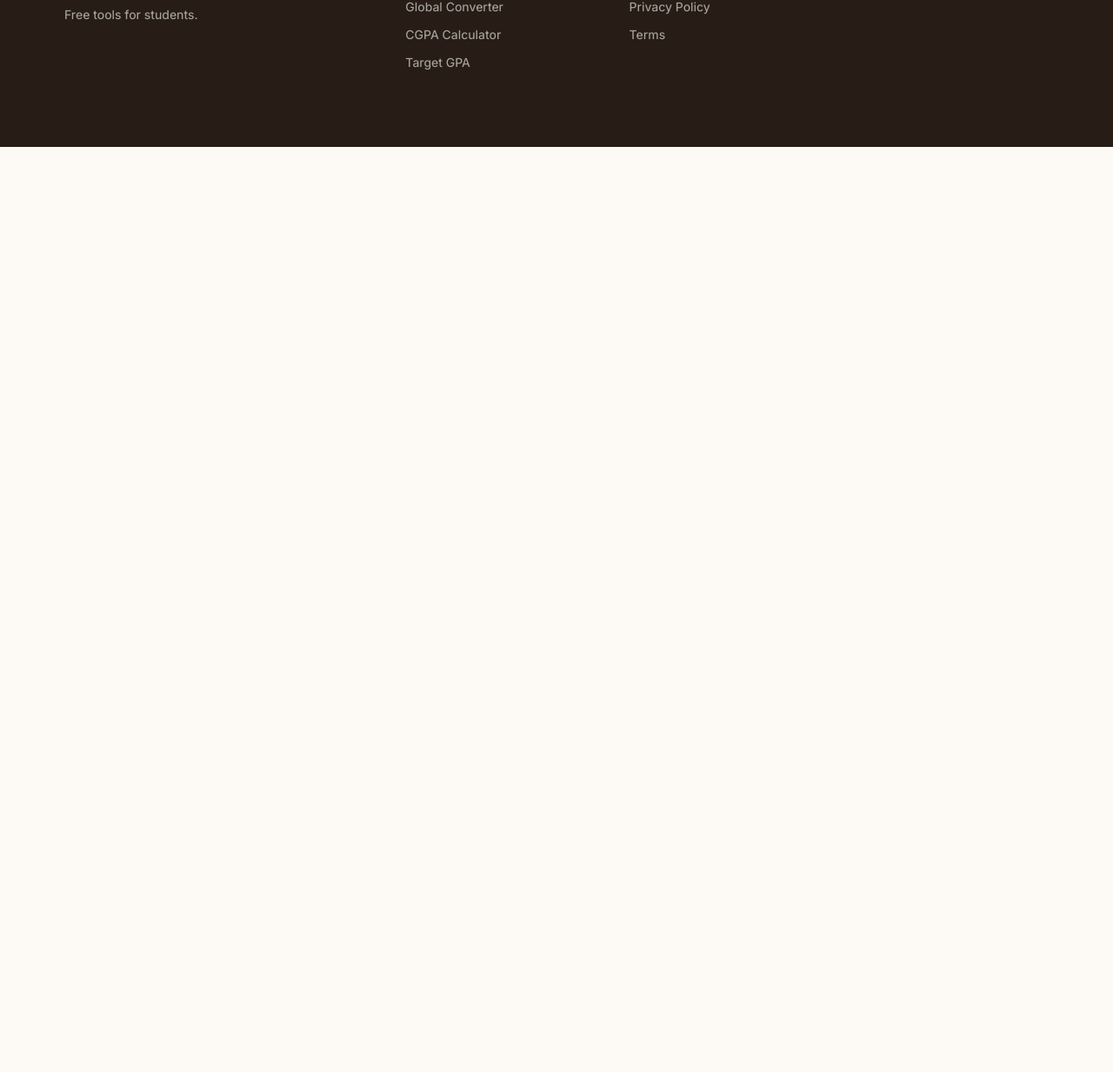
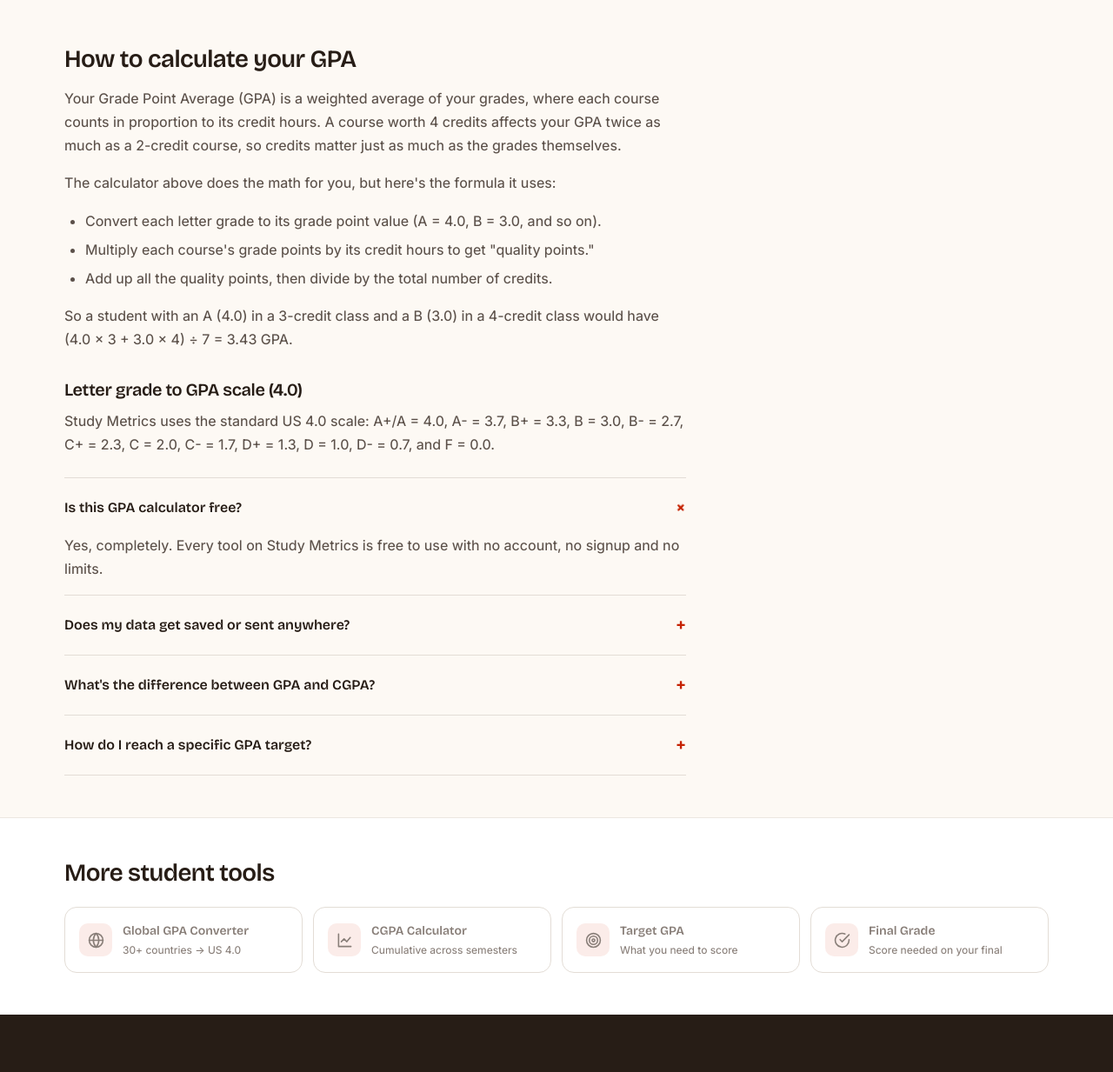
Before and after one commit to qazianwaar1996-prog/study-metrics, a plain HTML site: page gpa.html in a window 1280 px wide. Shown: the part 1165-2398 px from the top of the page at 87% size. Before the commit the page ends 1334 px from the top, so only its background shows below. Drawn offline with nearby package versions, Linux system fonts and the light colour scheme.

Commit message:
Update gpa.html

```diff
--- a/gpa.html
+++ b/gpa.html
@@ -5,11 +5,14 @@
 <meta name="viewport" content="width=device-width, initial-scale=1.0">
 <title>GPA Calculator — Study Metrics</title>
 <meta name="description" content="Free GPA calculator. Add your courses, grades and credit hours to instantly calculate your weighted grade point average on the 4.0 scale. No signup.">
+<link rel="canonical" href="https://studymetrics.app/gpa.html">
 <link rel="icon" type="image/svg+xml" href="images/favicon.svg">
-<link rel="stylesheet" href="css/style.css">
+<link rel="icon" type="image/png" href="images/favicon.png">
+<link rel="apple-touch-icon" href="images/favicon.png">
 <link rel="preconnect" href="https://fonts.googleapis.com">
 <link rel="preconnect" href="https://fonts.gstatic.com" crossorigin>
 <link href="https://fonts.googleapis.com/css2?family=Bricolage+Grotesque:opsz,wght@12..96,500;12..96,600;12..96,700&family=Inter:wght@400;450;500;600&display=swap" rel="stylesheet">
+<link rel="stylesheet" href="css/style.css">
 </head>
 <body>
 <header class="site-head">
@@ -25,9 +28,11 @@
   <div class="wrap">
     <div class="crumb"><a href="index.html">Home</a><svg viewBox="0 0 24 24" fill="none" stroke="currentColor" stroke-width="2" stroke-linecap="round"><path d="m9 18 6-6-6-6"/></svg><span>GPA Calculator</span></div>
     <h1>GPA Calculator</h1>
-    <p>Add your courses, pick each grade and enter the credit hours. Your weighted GPA updates instantly on the 4.0 scale.</p>
+    <p>Add your courses, pick each grade and enter the credit hours. Your weighted GPA updates instantly on the 4.0 scale. Nothing to submit, nothing to save.</p>
   </div>
 </section>
+
+<div class="ad-slot" aria-hidden="true"><div class="ad-inner"><span class="tag">Advertisement</span><span class="hint">Leaderboard ad slot</span></div></div>
 
 <div class="wrap">
   <div class="tool-layout">
@@ -45,8 +50,8 @@
           <div id="rows"></div>
         </div>
         <div class="calc-actions">
-          <button class="btn btn-primary" id="addRow2">Add another course</button>
-          <button class="btn btn-danger" id="clearAll">Clear all</button>
+          <button class="btn btn-primary" id="addRow2"><svg viewBox="0 0 24 24" fill="none" stroke="currentColor" stroke-width="2" stroke-linecap="round"><path d="M12 5v14M5 12h14"/></svg>Add another course</button>
+          <button class="btn btn-danger" id="clearAll"><svg viewBox="0 0 24 24" fill="none" stroke="currentColor" stroke-width="2" stroke-linecap="round"><path d="M3 6h18M8 6V4a2 2 0 0 1 2-2h4a2 2 0 0 1 2 2v2m-9 0v14a2 2 0 0 0 2 2h4a2 2 0 0 0 2-2V6"/></svg>Clear all</button>
         </div>
       </div>
     </div>
@@ -55,30 +60,55 @@
         <div class="label">Your GPA · 4.0 scale</div>
         <div class="gpa-big tnum" id="gpaOut">0.00</div>
         <div class="gpa-sub" id="gpaLetter">Add a course to begin</div>
+        <div class="gpa-meta"><div><div class="n tnum" id="mCourses">0</div><div class="l">Courses</div></div><div><div class="n tnum" id="mCredits">0</div><div class="l">Credits</div></div></div>
       </div>
       <div class="scale-note" id="scaleNote"></div>
+      <div class="scale-note" style="background:var(--accent-dim);border-color:transparent"><b>Studying abroad?</b> Use the <a href="gpa-converter.html" style="color:var(--accent-strong);font-weight:600">Global GPA Converter</a> to translate grades from 30+ countries to the US 4.0 scale.</div>
     </div>
   </div>
 </div>
 
+<div class="ad-slot" aria-hidden="true"><div class="ad-inner"><span class="tag">Advertisement</span><span class="hint">In-content ad slot (responsive)</span></div></div>
+
 <div class="wrap">
   <div class="prose">
     <h2>How to calculate your GPA</h2>
-    <p>Your Grade Point Average (GPA) is a weighted average of your grades. A course worth 4 credits affects your GPA twice as much as a 2-credit course.</p>
+    <p>Your Grade Point Average (GPA) is a weighted average of your grades, where each course counts in proportion to its credit hours. A course worth 4 credits affects your GPA twice as much as a 2-credit course, so credits matter just as much as the grades themselves.</p>
+    <p>The calculator above does the math for you, but here's the formula it uses:</p>
+    <ul><li>Convert each letter grade to its grade point value (A = 4.0, B = 3.0, and so on).</li><li>Multiply each course's grade points by its credit hours to get "quality points."</li><li>Add up all the quality points, then divide by the total number of credits.</li></ul>
+    <p>So a student with an A (4.0) in a 3-credit class and a B (3.0) in a 4-credit class would have (4.0 × 3 + 3.0 × 4) ÷ 7 = 3.43 GPA.</p>
+    <h3>Letter grade to GPA scale (4.0)</h3>
+    <p>Study Metrics uses the standard US 4.0 scale: A+/A = 4.0, A- = 3.7, B+ = 3.3, B = 3.0, B- = 2.7, C+ = 2.3, C = 2.0, C- = 1.7, D+ = 1.3, D = 1.0, D- = 0.7, and F = 0.0.</p>
     <div class="faq">
-      <details open><summary>Is this GPA calculator free?</summary><p>Yes, completely. No account or signup required.</p></details>
-      <details><summary>What is the difference between GPA and CGPA?</summary><p>GPA is for one term/semester. CGPA is cumulative for your whole degree.</p></details>
+      <details open><summary>Is this GPA calculator free?</summary><p>Yes, completely. Every tool on Study Metrics is free to use with no account, no signup and no limits.</p></details>
+      <details><summary>Does my data get saved or sent anywhere?</summary><p>No. All calculations happen right in your browser. Your courses and grades never leave your device.</p></details>
+      <details><summary>What's the difference between GPA and CGPA?</summary><p>GPA usually refers to a single term or semester, while CGPA (cumulative GPA) rolls up every semester of your degree. Use our <a href="cgpa.html">CGPA Calculator</a> for the cumulative version.</p></details>
+      <details><summary>How do I reach a specific GPA target?</summary><p>Try the <a href="target-gpa.html">Target GPA Calculator</a>. It tells you exactly what you need to score to hit the GPA you're aiming for.</p></details>
     </div>
   </div>
 </div>
 
+<section class="related">
+  <div class="wrap">
+    <h2 style="font-size:var(--step-lg)">More student tools</h2>
+    <div class="rel-grid">
+      <a href="gpa-converter.html" class="rel-card"><span class="rel-ico"><svg viewBox="0 0 24 24" fill="none" stroke="currentColor" stroke-width="2" stroke-linecap="round" stroke-linejoin="round"><circle cx="12" cy="12" r="10"/><path d="M2 12h20"/><path d="M12 2a15.3 15.3 0 0 1 4 10 15.3 15.3 0 0 1-4 10 15.3 15.3 0 0 1-4-10 15.3 15.3 0 0 1 4-10z"/></svg></span><span><b>Global GPA Converter</b><span>30+ countries → US 4.0</span></span></a>
+      <a href="cgpa.html" class="rel-card"><span class="rel-ico"><svg viewBox="0 0 24 24" fill="none" stroke="currentColor" stroke-width="2" stroke-linecap="round" stroke-linejoin="round"><path d="M3 3v18h18"/><path d="m7 14 4-4 4 4 5-6"/></svg></span><span><b>CGPA Calculator</b><span>Cumulative across semesters</span></span></a>
+      <a href="target-gpa.html" class="rel-card"><span class="rel-ico"><svg viewBox="0 0 24 24" fill="none" stroke="currentColor" stroke-width="2" stroke-linecap="round" stroke-linejoin="round"><circle cx="12" cy="12" r="10"/><circle cx="12" cy="12" r="6"/><circle cx="12" cy="12" r="2"/></svg></span><span><b>Target GPA</b><span>What you need to score</span></span></a>
+      <a href="final-grade.html" class="rel-card"><span class="rel-ico"><svg viewBox="0 0 24 24" fill="none" stroke="currentColor" stroke-width="2" stroke-linecap="round" stroke-linejoin="round"><path d="M22 11.08V12a10 10 0 1 1-5.93-9.14"/><path d="m9 11 3 3L22 4"/></svg></span><span><b>Final Grade</b><span>Score needed on your final</span></span></a>
+    </div>
+  </div>
+</section>
+
 <footer class="foot">
   <div class="wrap">
     <div class="foot-grid">
-      <div class="foot-brand"><a href="index.html" class="logo">Study Metrics</a><p>Free tools for students.</p></div>
-      <div class="foot-col"><h4>Tools</h4><a href="gpa-converter.html">Global Converter</a><a href="cgpa.html">CGPA Calculator</a><a href="target-gpa.html">Target GPA</a></div>
-      <div class="foot-col"><h4>Legal</h4><a href="privacy-policy.html">Privacy Policy</a><a href="terms-and-conditions.html">Terms</a></div>
+      <div class="foot-brand"><a href="index.html" class="logo"><span class="logo-mark"><span class="logo-dot"></span></span>Study&nbsp;Metrics</a><p>A free, growing collection of fast, focused tools for students. No accounts, no clutter.</p></div>
+      <div class="foot-col"><h4>Tools</h4><a href="gpa-converter.html">Global GPA Converter</a><a href="gpa.html">GPA Calculator</a><a href="cgpa.html">CGPA Calculator</a><a href="target-gpa.html">Target GPA</a><a href="grade-calculator.html">Grade Calculator</a></div>
+      <div class="foot-col"><h4>Company</h4><a href="about.html">About</a><a href="blog.html">Blog</a><a href="contact.html">Contact</a></div>
+      <div class="foot-col"><h4>Legal</h4><a href="privacy-policy.html">Privacy Policy</a><a href="terms-and-conditions.html">Terms & Conditions</a><a href="disclaimer.html">Disclaimer</a></div>
     </div>
+    <div class="foot-bottom"><span>© 2026 Study Metrics. All rights reserved.</span><span>Free tools for students, worldwide.</span></div>
   </div>
 </footer>
 
```
